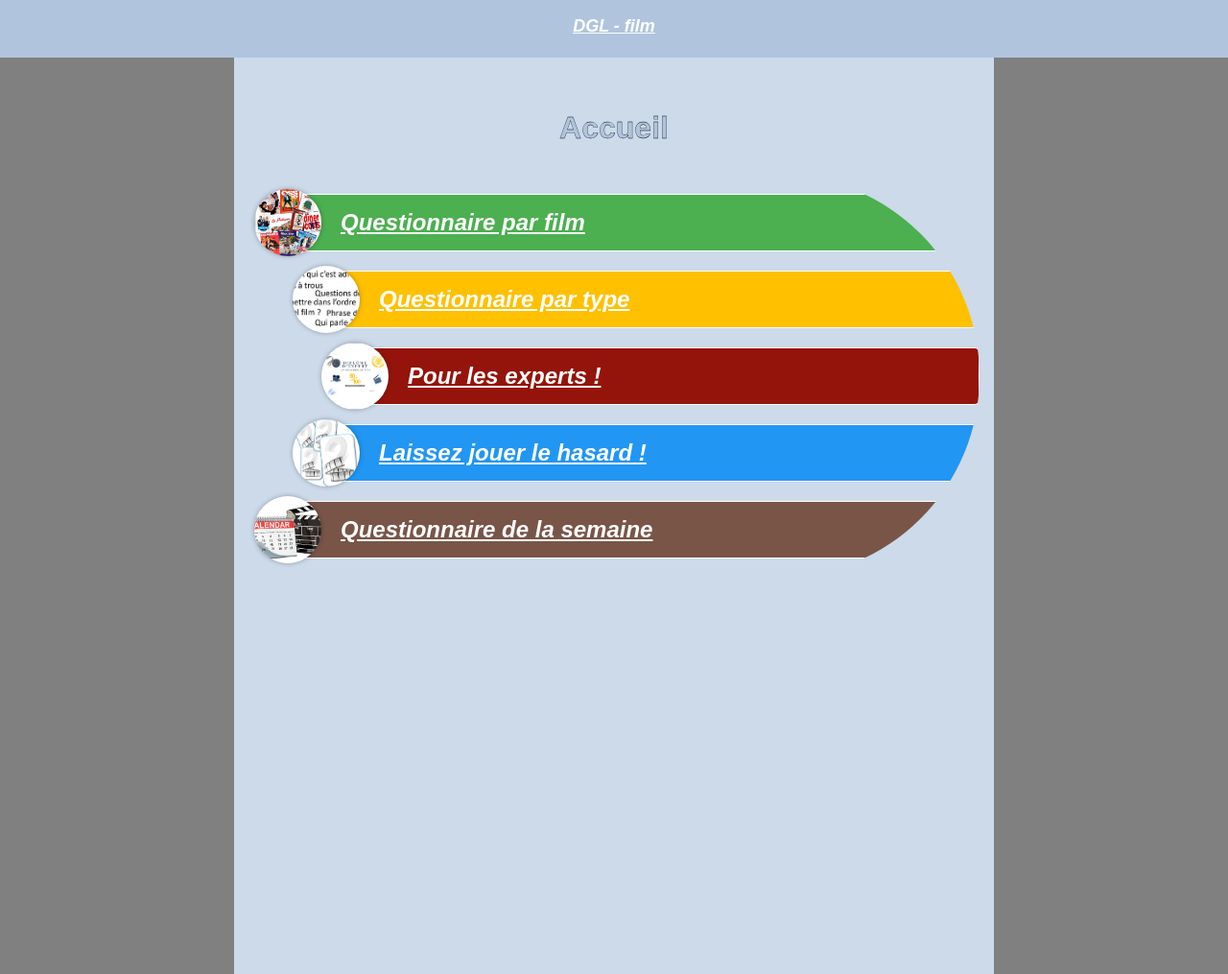
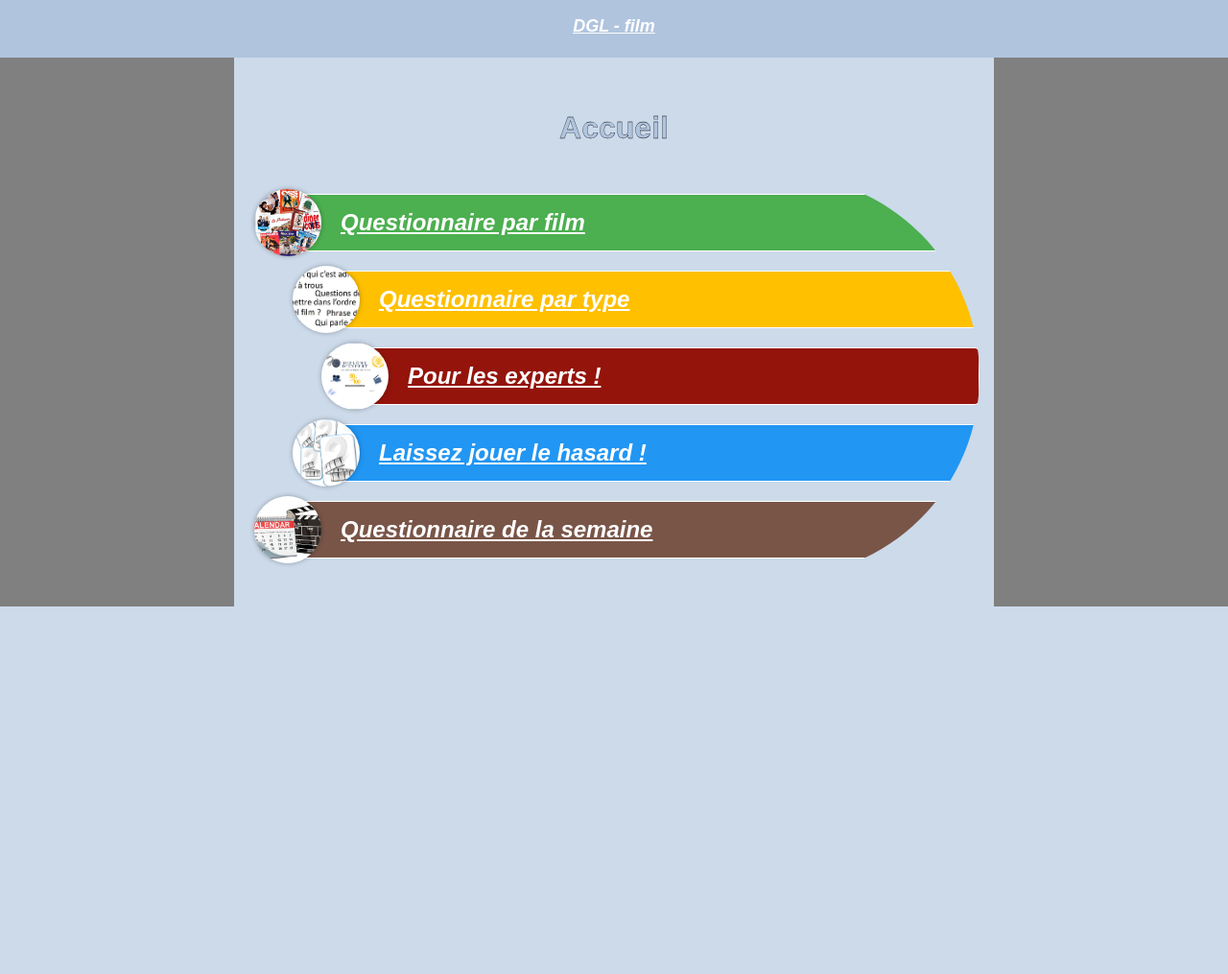
Before and after one commit to GodefroyL/questionnaire-film, a Jekyll site: the page built from index.html, in a window 1280 px wide. Shown: the whole page at 96% size. Built offline with Jekyll 4.4.1, drawn with Linux system fonts in a browser that asks for light colours; after the commit the page ends 900 px from its top, so only the background shows below that.

Commit message:
corr affichage pub

```diff
--- a/static/css/base.css
+++ b/static/css/base.css
@@ -49,7 +49,6 @@ a {
     padding: 30px;
     width: 60%;
     min-width: 580px;
-    height: 100vh;
     display: flex;
     align-items: center;
     flex-direction: column;
@@ -102,10 +101,13 @@ a {
     .pub-tel {
         display: block;
         background-color: grey;
-        max-width: 100vw;
+        margin-bottom: 5px;
     }
     .haut {
-        height: 70px !important;
+        max-height: 80px !important;
+    }
+    .haut * {
+        max-height: 80px !important;
     }
     .pub-ordi {
         display: none;
```
